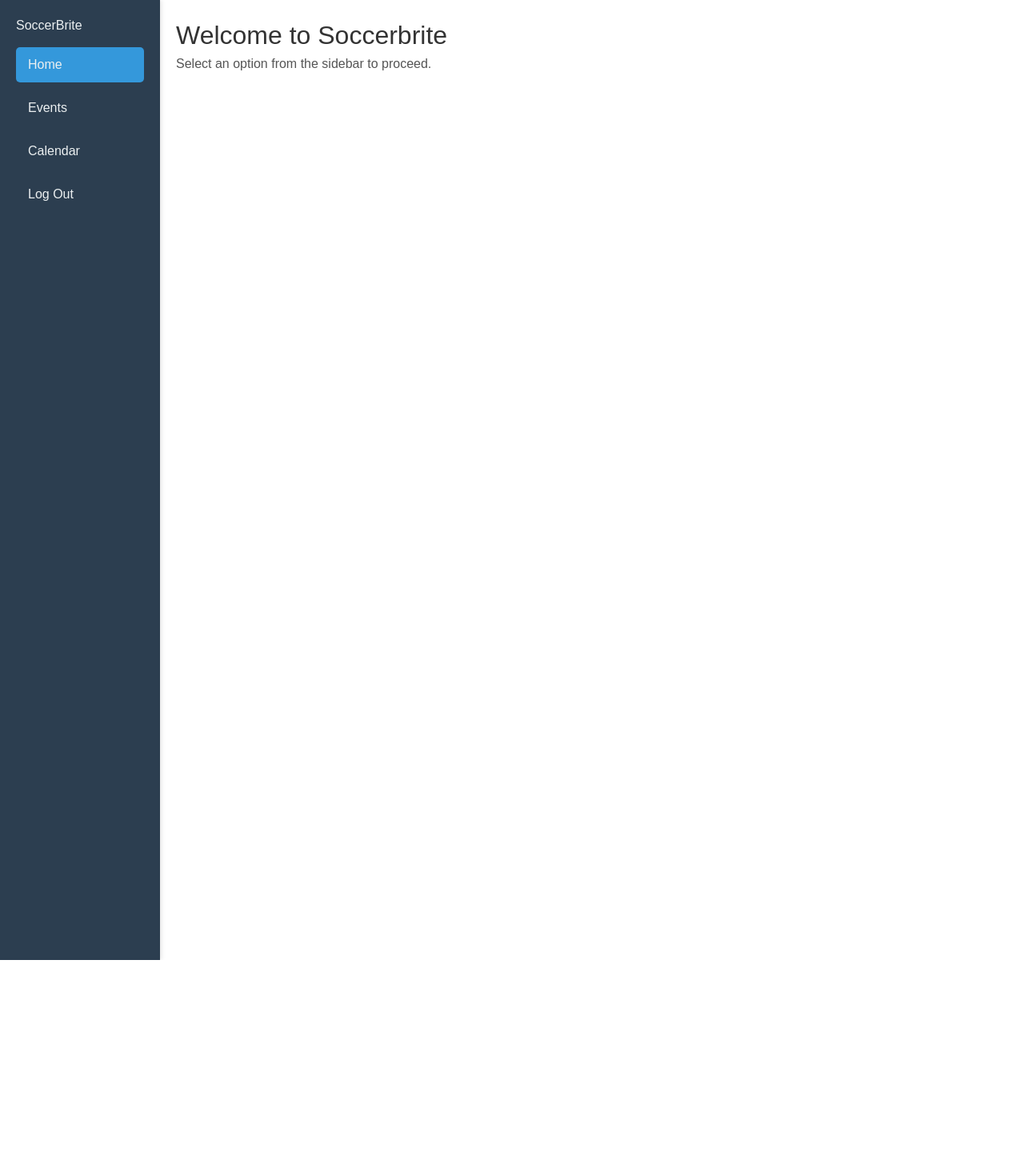
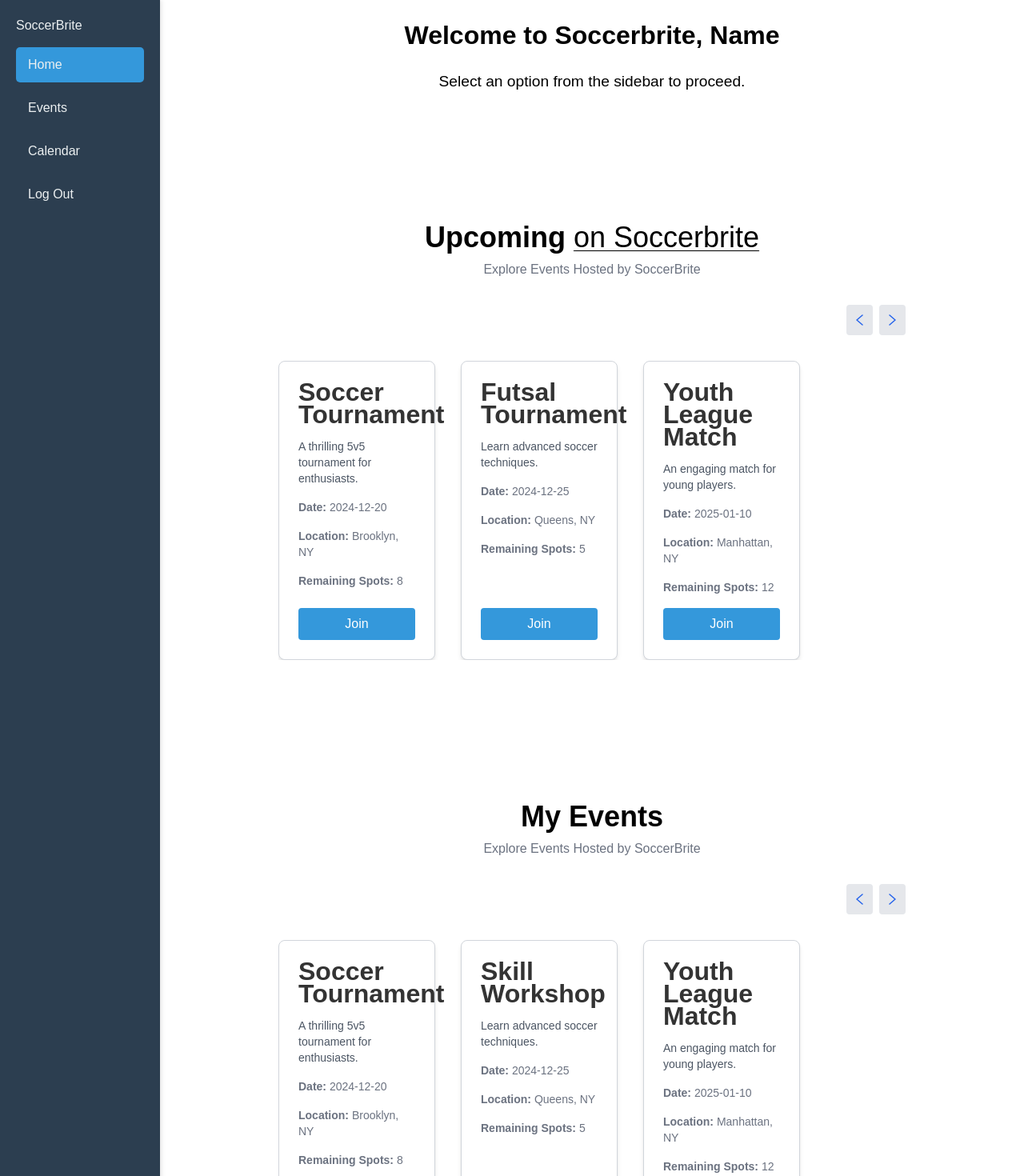
Before and after one commit to meftahul1/soccerbrite, a Next.js app in the folder client/: page /user-homepage in a window 1280 px wide. Shown: the top 1470 px of the page at 80% size. Before the commit the page ends 1200 px from the top, so only its background shows below. Built offline with nearby package versions, Linux system fonts and the light colour scheme; no server answers.

Commit message:
update on UI and home page

```diff
--- a/client/app/Home.css
+++ b/client/app/Home.css
@@ -180,7 +180,7 @@
   align-items: center;
   justify-content: space-between;
   padding: 30px 60px;
-  background-color: black;
+  background-color: #2c3e50;
   color: white;
 }
 
@@ -193,7 +193,7 @@
   position: absolute;
   top: 25px;
   right: 20px;
-  background-color: red;
+  background-color: #3498db;
   color: white;
   text-decoration: none;
   padding: 8px 16px;
@@ -205,7 +205,7 @@
 }
 
 .back-home-btn:hover {
-  background-color: darkred;
+  background-color: #6791bc;
 }
 
 .signup-container {
@@ -249,7 +249,7 @@
 }
 
 .signup-btn {
-  background-color: red;
+  background-color: #3498db;
   color: white;
   font-size: 16px;
   font-weight: bold;
@@ -261,7 +261,7 @@
 }
 
 .signup-btn:hover {
-  background-color: darkred;
+  background-color: #2c3e50;
 }
 
 .join {
@@ -270,10 +270,11 @@
     Oxygen, Ubuntu, Cantarell, "Open Sans", "Helvetica Neue", sans-serif;
   font-weight: 600;
   font-size: 18px;
+  margin-bottom: 20px;
 }
 
 .join-now {
-  color: rgb(24, 24, 241);
+  color: #3498db;
 }
 
 .google-container {
@@ -301,3 +302,13 @@
   font-size: 14px;
   color: #666;
 }
+
+.header-1 {
+  font-size: 2rem;
+  margin-bottom: 20px;
+  font-weight: bold;
+}
+
+.subheader-1 {
+  font-size: 1.5rem;
+}
--- a/client/app/_components/GoogleButton.jsx
+++ b/client/app/_components/GoogleButton.jsx
@@ -4,7 +4,7 @@ import { signIn } from "next-auth/react";
 const GoogleButton = () => {
   return (
     <button
-      className="flex w-full justify-center gap-5 rounded bg-black px-4 py-4 text-sm font-bold drop-shadow-md hover:bg-gray-50"
+      className="flex w-full justify-center gap-5 rounded bg-white px-4 py-4 text-sm font-bold drop-shadow-md hover:bg-gray-50 border border-gray-300 transition-all duration-300 ease-in-out"
       onClick={() => signIn("google", { callbackUrl: "/" })}
     >
       <div className="flex items-center gap-2">
--- a/client/app/_components/Navbar.jsx
+++ b/client/app/_components/Navbar.jsx
@@ -35,7 +35,7 @@ const Navbar = () => {
         {/* <img src={controller} alt="logo" />
          */}
         <h1 className="text-xl sm:text-4xl md:text-5xl inline-block max-w-3xl font-semibold pt-10 text-white">
-          SoccerBrite
+          Soccerbrite
         </h1>
         {session ? (
           <>
--- a/client/app/login/page.js
+++ b/client/app/login/page.js
@@ -48,15 +48,15 @@ const Login = () => {
     <>
       <div className="nav">
         <div className="header-nav">
-          <h1>SOCCERBRITE</h1>
+          <h1>Soccerbrite</h1>
           <a href="/" className="back-home-btn">
             Back to Home
           </a>
         </div>
       </div>
       <div className="signup-container">
-        <h1>Welcome to SoccerBrite</h1>
-        <h2>Enter Credentials to Log In</h2>
+        <h1 className="header-1">Welcome to Soccerbrite</h1>
+        <h2 className="subheader-1">Enter Credentials to Log In</h2>
 
         <form className="signup-form" onSubmit={handleSubmit}>
           <label htmlFor="email">Email Address</label>
@@ -103,9 +103,7 @@ const Login = () => {
           </Link>
         </p>
 
-        <div className="google-container">
-          <GoogleButton className="google-btn" />
-        </div>
+
       </div>
     </>
   );
--- a/client/app/signup/page.js
+++ b/client/app/signup/page.js
@@ -55,15 +55,15 @@ const Signup = () => {
     <>
       <div className="nav">
         <div className="header-nav">
-          <h1>SOCCERBRITE</h1>
+          <h1>Soccerbrite</h1>
           <a href="/" className="back-home-btn">
             Back to Home
           </a>
         </div>
       </div>
       <div className="signup-container">
-        <h1>Welcome to SoccerBrite</h1>
-        <h2>Enter Credentials to Sign Up</h2>
+        <h1 className="header-1">Welcome to Soccerbrite</h1>
+        <h2 className="subheader-1">Enter Credentials to Sign Up</h2>
 
         <form className="signup-form" onSubmit={handleSubmit}>
           <label htmlFor="firstName">First Name</label>
@@ -125,6 +125,12 @@ const Signup = () => {
           </Link>
         </p>
 
+        <div className="divider">
+          <span className="line"></span>
+          <span className="or-text">or</span>
+          <span className="line"></span>
+        </div>
+
 		<div className="google-container">
           <GoogleButton className="google-btn" />
         </div>
--- /dev/null
+++ b/client/app/user-homepage/components/Events.jsx
@@ -0,0 +1,101 @@
+"use client"
+import React, { useEffect, useState } from 'react'
+import Image from 'next/image'
+import left from "../../../images/left_arrow.svg"
+import right from "../../../images/right_arrow.svg"
+
+const Events = () => {
+    const [currentIndex, setcurrentIndex] = useState(0);
+    const [cardsToShow, setcardsToShow] = useState(1);
+
+    const projectsData = [
+        {
+            title: "Soccer Tournament",
+            description: "A thrilling 5v5 tournament for enthusiasts.",
+            date: "2024-12-20",
+            location: "Brooklyn, NY",
+            remainingSpots: 8
+        },
+        {
+            title: "Futsal Tournament",
+            description: "Learn advanced soccer techniques.",
+            date: "2024-12-25",
+            location: "Queens, NY",
+            remainingSpots: 5
+        },
+        {
+            title: "Youth League Match",
+            description: "An engaging match for young players.",
+            date: "2025-01-10",
+            location: "Manhattan, NY",
+            remainingSpots: 12
+        }
+    ];
+
+    useEffect(() => {
+        const updateCardsToShow = () => {
+            if (window.innerWidth >= 1024) {
+                setcardsToShow(projectsData.length);
+            } else {
+                setcardsToShow(1);
+            }
+        };
+
+        updateCardsToShow();
+        window.addEventListener('resize', updateCardsToShow);
+        return () => window.removeEventListener('resize', updateCardsToShow);
+    }, []);
+
+    const nextEvent = () => {
+        setcurrentIndex((prevIndex) => (prevIndex + 1) % projectsData.length);
+    };
+
+    const prevEvent = () => {
+        setcurrentIndex((prevIndex) => prevIndex === 0 ? projectsData.length - 1 : prevIndex - 1);
+    };
+
+    return (
+        <div className='container mx-auto py-4 pt-20 px-6 md:px-20 lg:px-32 my-20 w-full overflow-hidden' id='Events'>
+            <h1 className='text-2xl sm:text-4xl font-bold mb-2 text-center'>Upcoming <span className='underline underline-offset-4 decoration-1 under font-light'>on Soccerbrite</span></h1>
+            <p className='text-center text-gray-500 mb-8 max-w-80 mx-auto'>Explore Events Hosted by SoccerBrite</p>
+
+            {/* Slider buttons */}
+            <div className='flex justify-end items-center mb-8'>
+                <button
+                    className='p-3 bg-gray-200 rounded mr-2' aria-label='Previous Events'
+                    onClick={prevEvent}
+                >
+                    <Image src={left} alt='prev' />
+                </button>
+                <button
+                    className='p-3 bg-gray-200 rounded' aria-label='Next Events'
+                    onClick={nextEvent}
+                >
+                    <Image src={right} alt='next' />
+                </button>
+            </div>
+
+            {/* Project slider container */}
+            <div className="overflow-hidden">
+                <div className="flex gap-8 transition-transform duration-500 ease-in-out"
+                    style={{ transform: `translateX(-${(currentIndex * 100) / cardsToShow}%)` }}
+                >
+                    {projectsData.map((project, index) => (
+                        <div key={index} className='relative flex-shrink-0 w-full sm:w-1/4'>
+                            <div className='bg-white border border-gray-300 rounded-lg shadow-md p-6 flex flex-col gap-4 h-full'>
+                                <h2 className='text-lg font-semibold text-gray-800'>{project.title}</h2>
+                                <p className='text-gray-600 text-sm'>{project.description}</p>
+                                <p className='text-gray-500 text-sm'><strong>Date:</strong> {project.date}</p>
+                                <p className='text-gray-500 text-sm'><strong>Location:</strong> {project.location}</p>
+                                <p className='text-gray-500 text-sm'><strong>Remaining Spots:</strong> {project.remainingSpots}</p>
+                                <button className='mt-auto bg-[#3498db] text-white px-4 py-2 rounded hover:bg-[#2980b9] transition-all duration-300 ease-in-out'>Join</button>
+                            </div>
+                        </div>
+                    ))}
+                </div>
+            </div>
+        </div>
+    );
+};
+
+export default Events;
--- /dev/null
+++ b/client/app/user-homepage/components/PersonalEvents.jsx
@@ -0,0 +1,103 @@
+"use client"
+import React, { useEffect, useState } from 'react'
+import Image from 'next/image'
+import left from "../../../images/left_arrow.svg"
+import right from "../../../images/right_arrow.svg"
+
+const Personal = () => {
+    const [currentIndex, setcurrentIndex] = useState(0);
+    const [cardsToShow, setcardsToShow] = useState(1);
+
+    const projectsData = [
+        {
+            title: "Soccer Tournament",
+            description: "A thrilling 5v5 tournament for enthusiasts.",
+            date: "2024-12-20",
+            location: "Brooklyn, NY",
+            remainingSpots: 8
+        },
+        {
+            title: "Skill Workshop",
+            description: "Learn advanced soccer techniques.",
+            date: "2024-12-25",
+            location: "Queens, NY",
+            remainingSpots: 5
+        },
+        {
+            title: "Youth League Match",
+            description: "An engaging match for young players.",
+            date: "2025-01-10",
+            location: "Manhattan, NY",
+            remainingSpots: 12
+        }
+    ];
+
+    useEffect(() => {
+        const updateCardsToShow = () => {
+            if (window.innerWidth >= 1024) {
+                setcardsToShow(projectsData.length);
+            } else {
+                setcardsToShow(1);
+            }
+        };
+
+        updateCardsToShow();
+        window.addEventListener('resize', updateCardsToShow);
+        return () => window.removeEventListener('resize', updateCardsToShow);
+    }, []);
+
+    const nextEvent = () => {
+        setcurrentIndex((prevIndex) => (prevIndex + 1) % projectsData.length);
+    };
+
+    const prevEvent = () => {
+        setcurrentIndex((prevIndex) => prevIndex === 0 ? projectsData.length - 1 : prevIndex - 1);
+    };
+
+    return (
+        <div className='container mx-auto py-4 pt-20 px-6 md:px-20 lg:px-32 my-20 w-full overflow-hidden' id='Events'>
+            <h1 className='text-2xl sm:text-4xl font-bold mb-2 text-center'>My Events</h1>
+            <p className='text-center text-gray-500 mb-8 max-w-80 mx-auto'>Explore Events Hosted by SoccerBrite</p>
+
+            {/* Slider buttons */}
+            <div className='flex justify-end items-center mb-8'>
+                <button
+                    className='p-3 bg-gray-200 rounded mr-2' aria-label='Previous Events'
+                    onClick={prevEvent}
+                >
+                    <Image src={left} alt='prev' />
+                </button>
+                <button
+                    className='p-3 bg-gray-200 rounded' aria-label='Next Events'
+                    onClick={nextEvent}
+                >
+                    <Image src={right} alt='next' />
+                </button>
+            </div>
+
+            {/* Project slider container */}
+            <div className="overflow-hidden">
+                <div className="flex gap-8 transition-transform duration-500 ease-in-out"
+                    style={{ transform: `translateX(-${(currentIndex * 100) / cardsToShow}%)` }}
+                >
+                    {projectsData.map((project, index) => (
+                        <div key={index} className='relative flex-shrink-0 w-full sm:w-1/4'>
+                            <div className='bg-white border border-gray-300 rounded-lg shadow-md p-6 flex flex-col gap-4 h-full'>
+                                <h2 className='text-lg font-semibold text-gray-800'>{project.title}</h2>
+                                <p className='text-gray-600 text-sm'>{project.description}</p>
+                                <p className='text-gray-500 text-sm'><strong>Date:</strong> {project.date}</p>
+                                <p className='text-gray-500 text-sm'><strong>Location:</strong> {project.location}</p>
+                                <p className='text-gray-500 text-sm'><strong>Remaining Spots:</strong> {project.remainingSpots}</p>
+                                <button className="mt-auto bg-[#3498db] text-white px-4 py-2 rounded hover:bg-[#2980b9] transition-all duration-300 ease-in-out">
+                                Join
+                                </button>
+                            </div>
+                        </div>
+                    ))}
+                </div>
+            </div>
+        </div>
+    );
+};
+
+export default Personal;
--- a/client/app/user-homepage/page.jsx
+++ b/client/app/user-homepage/page.jsx
@@ -2,6 +2,10 @@
 import React from "react";
 import "./userHome.css";
 import Link from "next/link";
+import Events from "./components/Events";
+import PersonalEvents from "./components/PersonalEvents";
+import Footer from "../_components/Footer";
+import Personal from "./components/PersonalEvents";
 
 const UserHome = () => {
   return (
@@ -18,8 +22,16 @@ const UserHome = () => {
         </nav>
       </aside>
       <div className="main-content">
-        <h2>Welcome to Soccerbrite</h2>
-        <p>Select an option from the sidebar to proceed.</p>
+        <div className="heading">
+        <h1 className="header-1">Welcome to Soccerbrite, Name</h1>
+        <p className="subheading">Select an option from the sidebar to proceed.</p>
+      </div>
+
+
+        <Events />
+        <Personal />
+
+
       </div>
     </div>
   );
--- a/client/app/user-homepage/userHome.css
+++ b/client/app/user-homepage/userHome.css
@@ -1,16 +1,19 @@
+/* Ensure html and body cover the full height */
 body {
   margin: 0;
+  height: 100%;
   font-family: Arial, sans-serif;
 }
 
+/* Make the parent container take the full height */
 .user-home-layout {
   display: flex;
-  height: 100vh;
+  height: 100%; /* Use 100% to match html/body height */
 }
 
+/* Sidebar will automatically take full height of the parent */
 .sidebar {
   width: 200px;
-  height: 150vh;
   background-color: #2c3e50;
   color: #ecf0f1;
   display: flex;
@@ -20,6 +23,7 @@ body {
   box-shadow: 2px 0 5px rgba(0, 0, 0, 0.1);
   gap: 15px;
 }
+
 
 .sidebar .nav-links {
   width: 100%;
@@ -54,7 +58,21 @@ body {
   color: #333;
 }
 
-.main-content p {
-  font-size: 1rem;
-  color: #555;
+
+
+.heading {
+  display: flex;
+  align-items: center;
+  flex-direction: column;
+
 }
+
+.header-1 {
+  font-size: 2rem;
+  margin-bottom: 20px;
+  font-weight: bold;
+}
+
+.subheading {
+  font-size: 1.2rem;
+}
```
Also changed, not shown: client/app/_components/Header.jsx (+6 -5 lines), client/app/login/actions.js (deleted), client/app/signup/actions.js (deleted), 1 other file (tests, documents, lock files or other folders).
